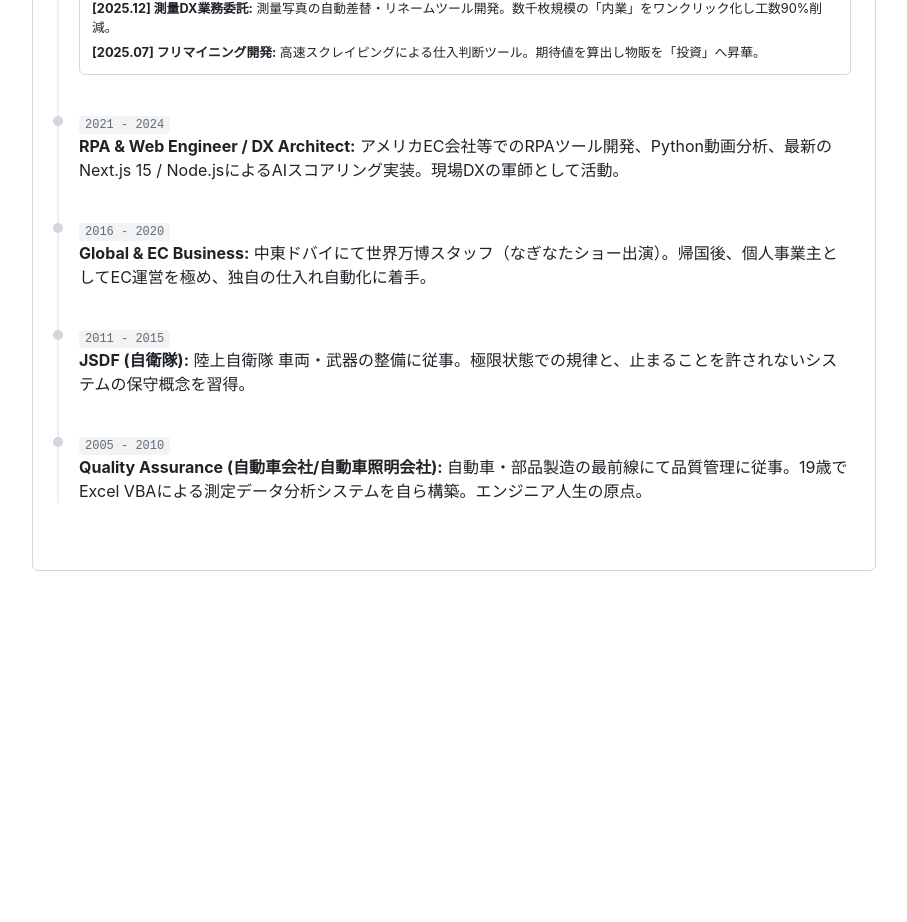
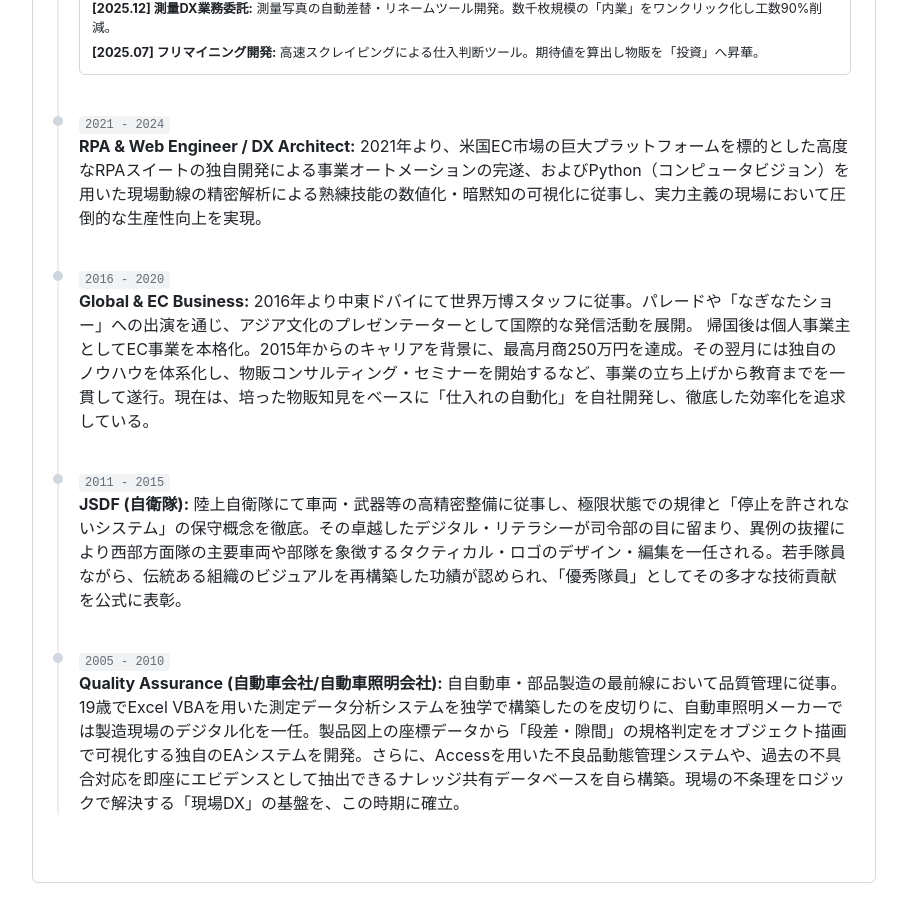
Before and after one commit to oppohone011-ux/core_links_hp, a Next.js app: page /dx in a window 1280 px wide. Shown: the part 1820-2742 px from the top of the page, without its empty margins (24-931 px from the left). Before the commit the page ends 2491 px from the top, so only its background shows below. Built offline with nearby package versions, Linux system fonts and the light colour scheme.

Commit message:
feat: 20年間の現場DX実績ログを完全統合

```diff
--- a/src/app/dx/page.tsx
+++ b/src/app/dx/page.tsx
@@ -125,25 +125,26 @@ export default function DXPage() {
                   {/* --- 2021 - 2024: モダンDX --- */}
                   <div className={styles.timeItem}>
                     <span className={styles.timeTag}>2021 - 2024</span>
-                    <p><strong>RPA & Web Engineer / DX Architect:</strong> アメリカEC会社等でのRPAツール開発、Python動画分析、最新のNext.js 15 / Node.jsによるAIスコアリング実装。現場DXの軍師として活動。</p>
+                    <p><strong>RPA & Web Engineer / DX Architect:</strong> 2021年より、米国EC市場の巨大プラットフォームを標的とした高度なRPAスイートの独自開発による事業オートメーションの完遂、およびPython（コンピュータビジョン）を用いた現場動線の精密解析による熟練技能の数値化・暗黙知の可視化に従事し、実力主義の現場において圧倒的な生産性向上を実現。</p>
                   </div>
 
                   {/* --- 2016 - 2020: グローバル & EC --- */}
                   <div className={styles.timeItem}>
                     <span className={styles.timeTag}>2016 - 2020</span>
-                    <p><strong>Global & EC Business:</strong> 中東ドバイにて世界万博スタッフ（なぎなたショー出演）。帰国後、個人事業主としてEC運営を極め、独自の仕入れ自動化に着手。</p>
+                    <p><strong>Global & EC Business:</strong> 2016年より中東ドバイにて世界万博スタッフに従事。パレードや「なぎなたショー」への出演を通じ、アジア文化のプレゼンテーターとして国際的な発信活動を展開。
+帰国後は個人事業主としてEC事業を本格化。2015年からのキャリアを背景に、最高月商250万円を達成。その翌月には独自のノウハウを体系化し、物販コンサルティング・セミナーを開始するなど、事業の立ち上げから教育までを一貫して遂行。現在は、培った物販知見をベースに「仕入れの自動化」を自社開発し、徹底した効率化を追求している。</p>
                   </div>
 
                   {/* --- 2011 - 2015: 規律 & 自衛隊 --- */}
                   <div className={styles.timeItem}>
                     <span className={styles.timeTag}>2011 - 2015</span>
-                    <p><strong>JSDF (自衛隊):</strong> 陸上自衛隊 車両・武器の整備に従事。極限状態での規律と、止まることを許されないシステムの保守概念を習得。</p>
+                    <p><strong>JSDF (自衛隊):</strong> 陸上自衛隊にて車両・武器等の高精密整備に従事し、極限状態での規律と「停止を許されないシステム」の保守概念を徹底。その卓越したデジタル・リテラシーが司令部の目に留まり、異例の抜擢により西部方面隊の主要車両や部隊を象徴するタクティカル・ロゴのデザイン・編集を一任される。若手隊員ながら、伝統ある組織のビジュアルを再構築した功績が認められ、「優秀隊員」としてその多才な技術貢献を公式に表彰。</p>
                   </div>
 
                   {/* --- 2005 - 2010: 原点 & 品質管理 --- */}
                   <div className={styles.timeItem}>
                     <span className={styles.timeTag}>2005 - 2010</span>
-                    <p><strong>Quality Assurance (自動車会社/自動車照明会社):</strong> 自動車・部品製造の最前線にて品質管理に従事。19歳でExcel VBAによる測定データ分析システムを自ら構築。エンジニア人生の原点。</p>
+                    <p><strong>Quality Assurance (自動車会社/自動車照明会社):</strong> 自自動車・部品製造の最前線において品質管理に従事。19歳でExcel VBAを用いた測定データ分析システムを独学で構築したのを皮切りに、自動車照明メーカーでは製造現場のデジタル化を一任。製品図上の座標データから「段差・隙間」の規格判定をオブジェクト描画で可視化する独自のEAシステムを開発。さらに、Accessを用いた不良品動態管理システムや、過去の不具合対応を即座にエビデンスとして抽出できるナレッジ共有データベースを自ら構築。現場の不条理をロジックで解決する「現場DX」の基盤を、この時期に確立。</p>
                   </div>
                 </div>
               </article>
```
